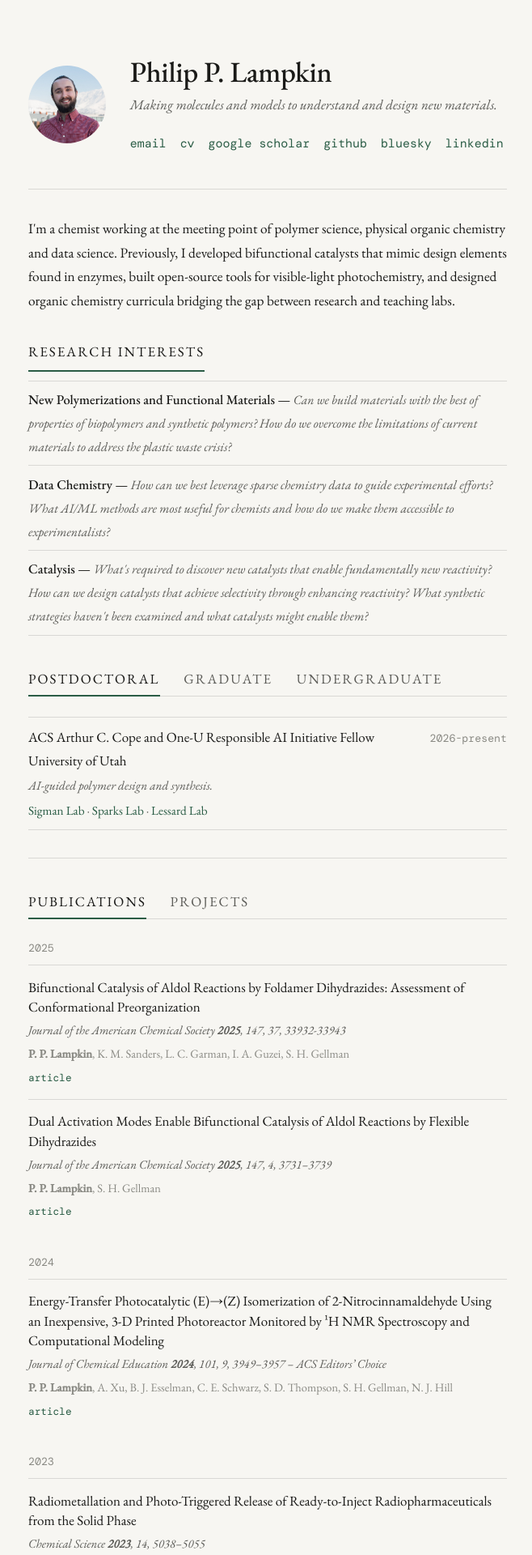
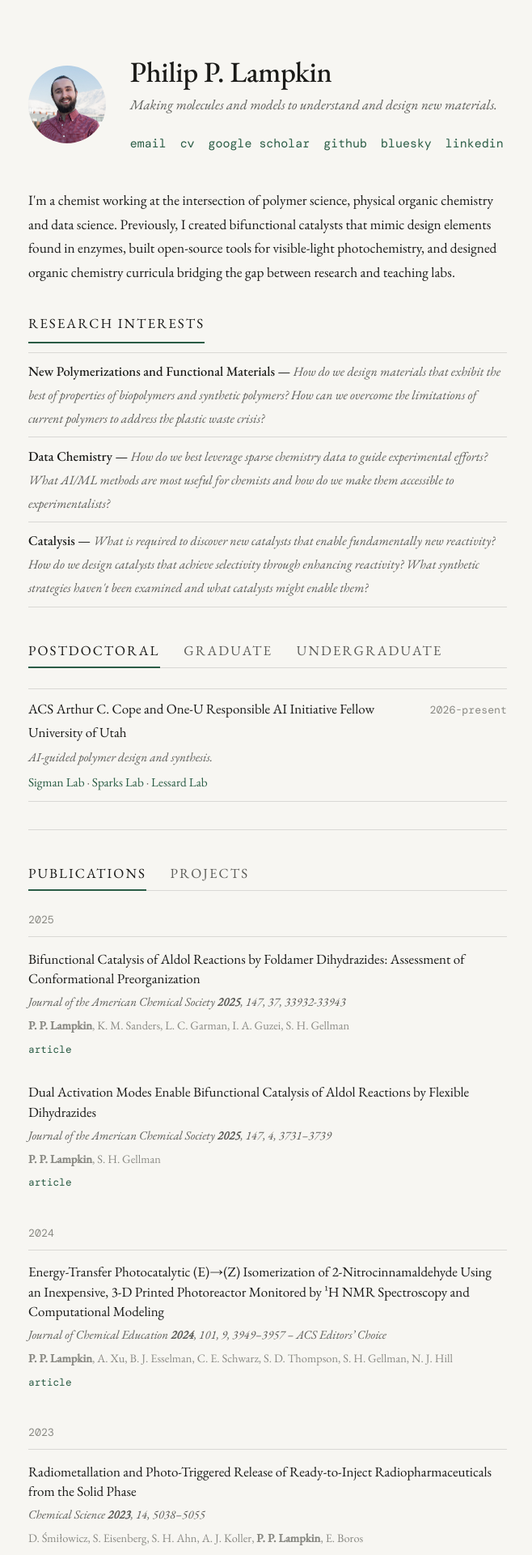
Before and after one commit to plampkin/plampkin.github.io, a Jekyll site: the page built from index.html, in a window 1280 px wide. Shown: the top 1920 px of the page at 81% size, without its empty margins (309-967 px from the left). Built offline with Jekyll 4.4.1, drawn with Linux system fonts in a browser that asks for light colours.

Commit message:
aesthetic updates

```diff
--- a/_config.yml
+++ b/_config.yml
@@ -28,8 +28,8 @@ links:
 
 # Bio paragraph (shown below the header links)
 bio: >
-  I'm a chemist working at the meeting point of polymer science, physical organic chemistry
-  and data science. Previously, I developed bifunctional catalysts that mimic design elements
+  I'm a chemist working at the intersection of polymer science, physical organic chemistry
+  and data science. Previously, I created bifunctional catalysts that mimic design elements
   found in enzymes, built open-source tools for visible-light photochemistry, and designed
   organic chemistry curricula bridging the gap between research and teaching labs.
 
@@ -45,11 +45,11 @@ bio: >
 # Research interests (the bordered list)
 interests:
   - title: New Polymerizations and Functional Materials
-    desc: Can we build materials with the best of properties of biopolymers and synthetic polymers? How do we overcome the limitations of current materials to address the plastic waste crisis?
+    desc: How do we design materials that exhibit the best of properties of biopolymers and synthetic polymers? How can we overcome the limitations of current polymers to address the plastic waste crisis?
   - title: Data Chemistry
-    desc: How can we best leverage sparse chemistry data to guide experimental efforts? What AI/ML methods are most useful for chemists and how do we make them accessible to experimentalists?
+    desc: How do we best leverage sparse chemistry data to guide experimental efforts? What AI/ML methods are most useful for chemists and how do we make them accessible to experimentalists?
   - title: Catalysis
-    desc: What's required to discover new catalysts that enable fundamentally new reactivity? How can we design catalysts that achieve selectivity through enhancing reactivity? What synthetic strategies haven't been examined and what catalysts might enable them?
+    desc: What is required to discover new catalysts that enable fundamentally new reactivity? How do we design catalysts that achieve selectivity through enhancing reactivity? What synthetic strategies haven't been examined and what catalysts might enable them?
 
 
 # Current position line
--- a/assets/css/style.css
+++ b/assets/css/style.css
@@ -232,6 +232,9 @@ header {
 
 .pub-entry {
   padding: 0.85rem 0;
+}
+
+.pub-year + .pub-entry {
   border-top: 1px solid var(--border);
 }
 
--- a/index.html
+++ b/index.html
@@ -14,8 +14,6 @@ layout: default
     </ul>
   </div>
 </header>
-
-<hr class="divider">
 
 <p class="bio">{{ site.bio }}</p>
 
```
